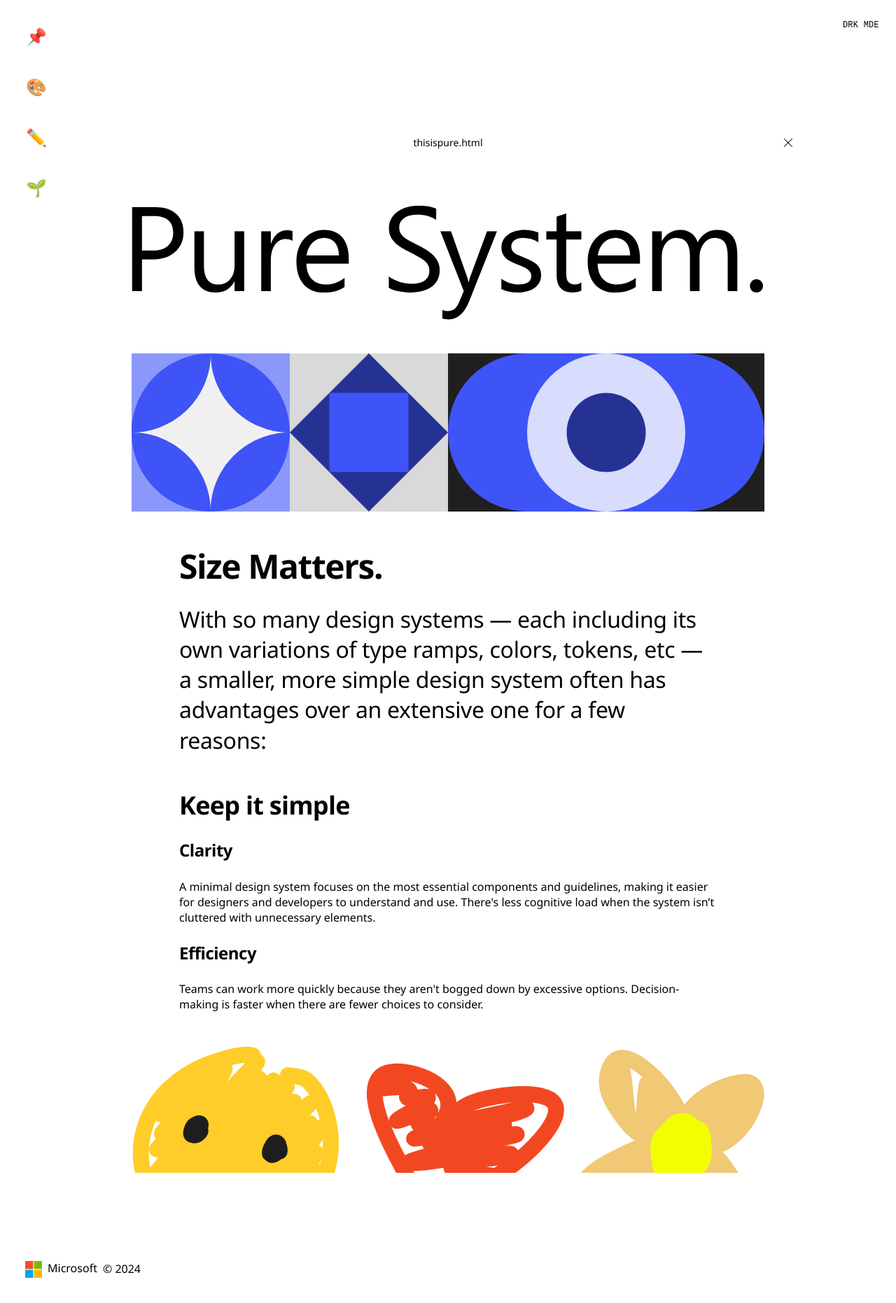
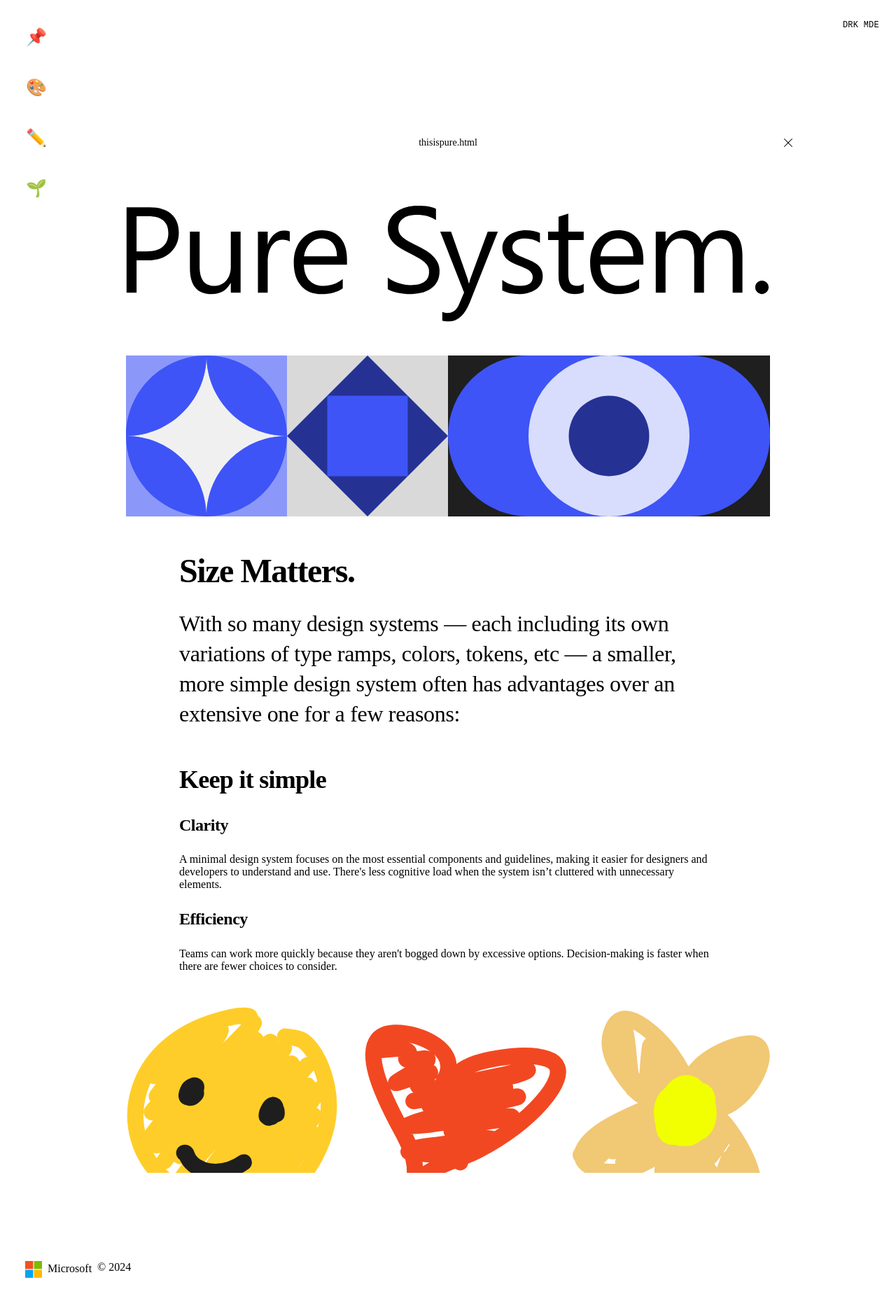
Before and after one commit to mochimilk/pureui, a Jekyll site: the page built from index.md, in a window 1280 px wide. Shown: the whole page at 70% size. Built offline with Jekyll 4.4.1, drawn with Linux system fonts in a browser that asks for light colours; nearby versions of some CDN libraries; some web fonts are replaced.

Commit message:
1.0.20
- stomping bugs 🐛

```diff
--- a/_sass/fonts.scss
+++ b/_sass/fonts.scss
@@ -13,7 +13,7 @@
 // Global
 body {
     color: var(--text-primary);
-    font-family: "Segoe UI";
+    font-family: "SegoeUI-VF";
 }
 
 // Body
--- a/_sass/windows.scss
+++ b/_sass/windows.scss
@@ -108,7 +108,7 @@
     padding: 48px;
     overflow: scroll;
     border-radius: $block12;
-    margin: 0 $block12;
+    margin: 0 $block4;
     gap: 24px;
 
 }
```
Also changed, not shown: 2 other files.
